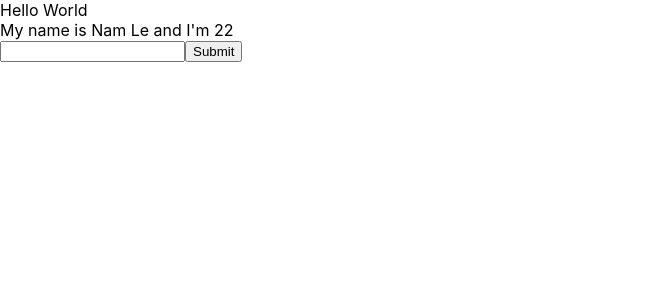
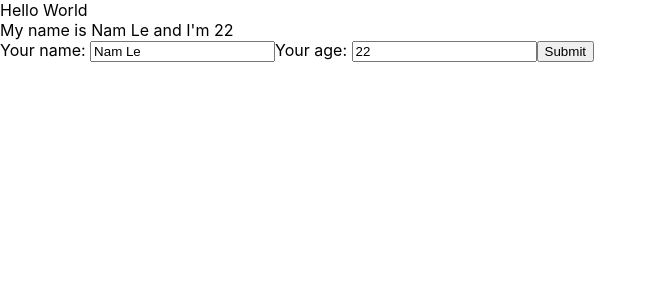
Before and after one commit to namle10102003/Learn-React, a React (Create React App) app: page / in a window 1280 px wide. Shown: the top 300 px of the page, without its empty margins (0-657 px from the left). Built offline with nearby package versions, Linux system fonts and the light colour scheme.

Commit message:
Learned Nesting Components

```diff
--- a/src/components/MyComponent.js
+++ b/src/components/MyComponent.js
@@ -1,51 +1,13 @@
 import React from "react";
+import UserInfor from "./UserInfor";
 
 class MyComponent extends React.Component {
-    state = {
-        name: 'Nam Le',
-        address: 'Da Nang',
-        age: 22
-    };
-
-    handleClick(event) {
-        console.log("Clicked");
-        console.log(event);
-        // console.log("My name is: ", this.state.name);
-
-        // Merge State => React Class
-        this.setState({
-            name: "Nam",
-            age: Math.floor((Math.random() * 100) + 1)
-        });
-    }
-
-    handleOnMouseOver(event) {
-        // console.log(event.pageX);
-    }
-
-    handleOnChangeInput = (event) => {
-        this.setState({
-            name: event.target.value
-        })
-    }
-
-    handleOnSubmit = (event) => {
-        event.preventDefault(); // Ngăn việc load lại trang
-        console.log(this.state);
-    }
 
     // JSX
     render() {
         return (
             <div>
-                My name is {this.state.name} and I'm {this.state.age}
-                <form onSubmit={(event) => this.handleOnSubmit(event)}>
-                    <input
-                        type="text"
-                        onChange={(event) => this.handleOnChangeInput(event)}
-                    />
-                    <button>Submit</button>
-                </form>
+                <UserInfor />
             </div>
         );
     };
--- /dev/null
+++ b/src/components/UserInfor.js
@@ -0,0 +1,55 @@
+import React from "react";
+
+class UserInfor extends React.Component {
+    state = {
+        name: 'Nam Le',
+        address: 'Da Nang',
+        age: 22
+    };
+
+    handleOnChangeInput = (event) => {
+        this.setState({
+            name: event.target.value
+        })
+    };
+
+    handleOnChangeAge = (event) => {
+        // bad code
+        // this.state.age = event.target.value
+
+        this.setState({
+            age: event.target.value
+        })
+    };
+
+    handleOnSubmit = (event) => {
+        event.preventDefault(); // Ngăn việc load lại trang
+        console.log(this.state);
+    };
+
+    render() {
+        return (
+            <div>
+                My name is {this.state.name} and I'm {this.state.age}
+                <form onSubmit={(event) => this.handleOnSubmit(event)}>
+                    <label>Your name: </label>
+                    <input
+                        value={this.state.name}
+                        type="text"
+                        onChange={(event) => this.handleOnChangeInput(event)}
+                    />
+
+                    <label>Your age: </label>
+                    <input
+                        value={this.state.age}
+                        type="text"
+                        onChange={(event) => this.handleOnChangeAge(event)}
+                    />
+                    <button>Submit</button>
+                </form>
+            </div>
+        );
+    };
+};
+
+export default UserInfor;
```
